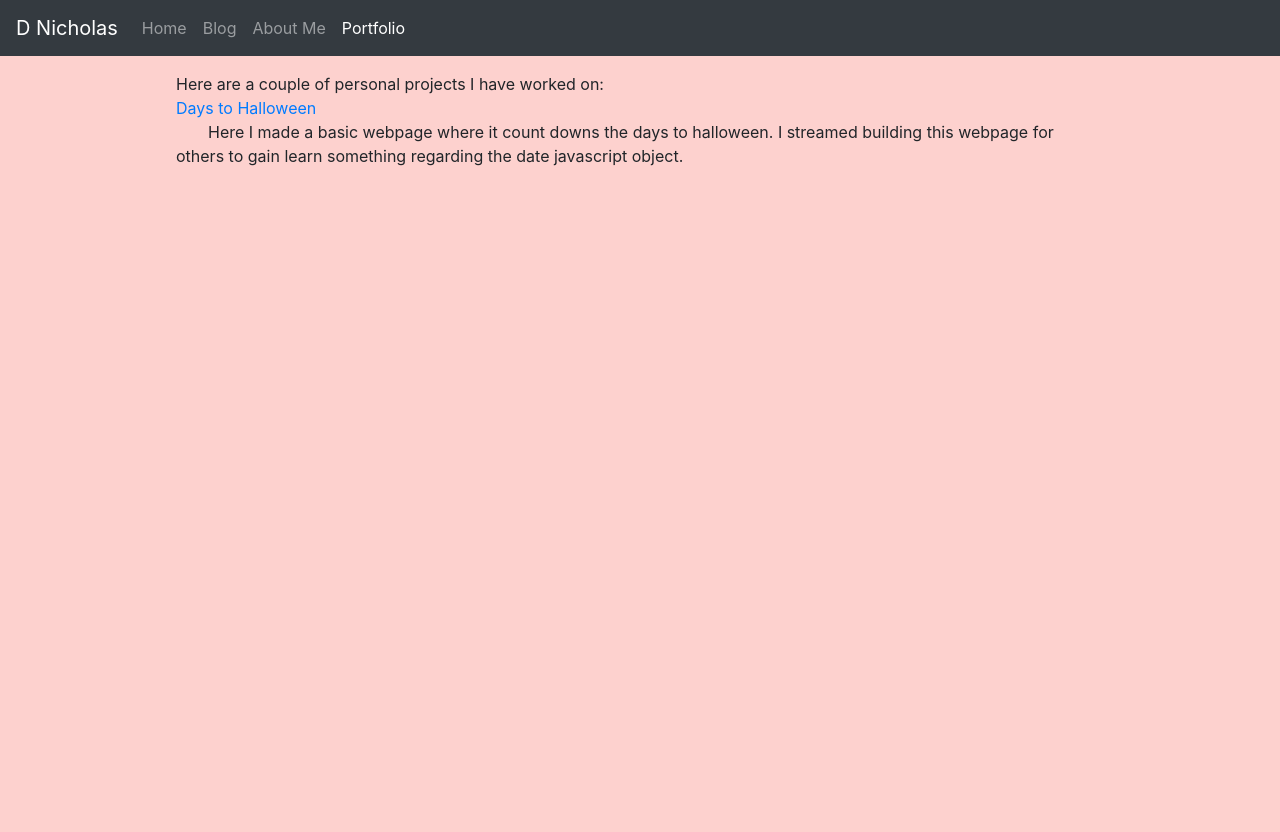
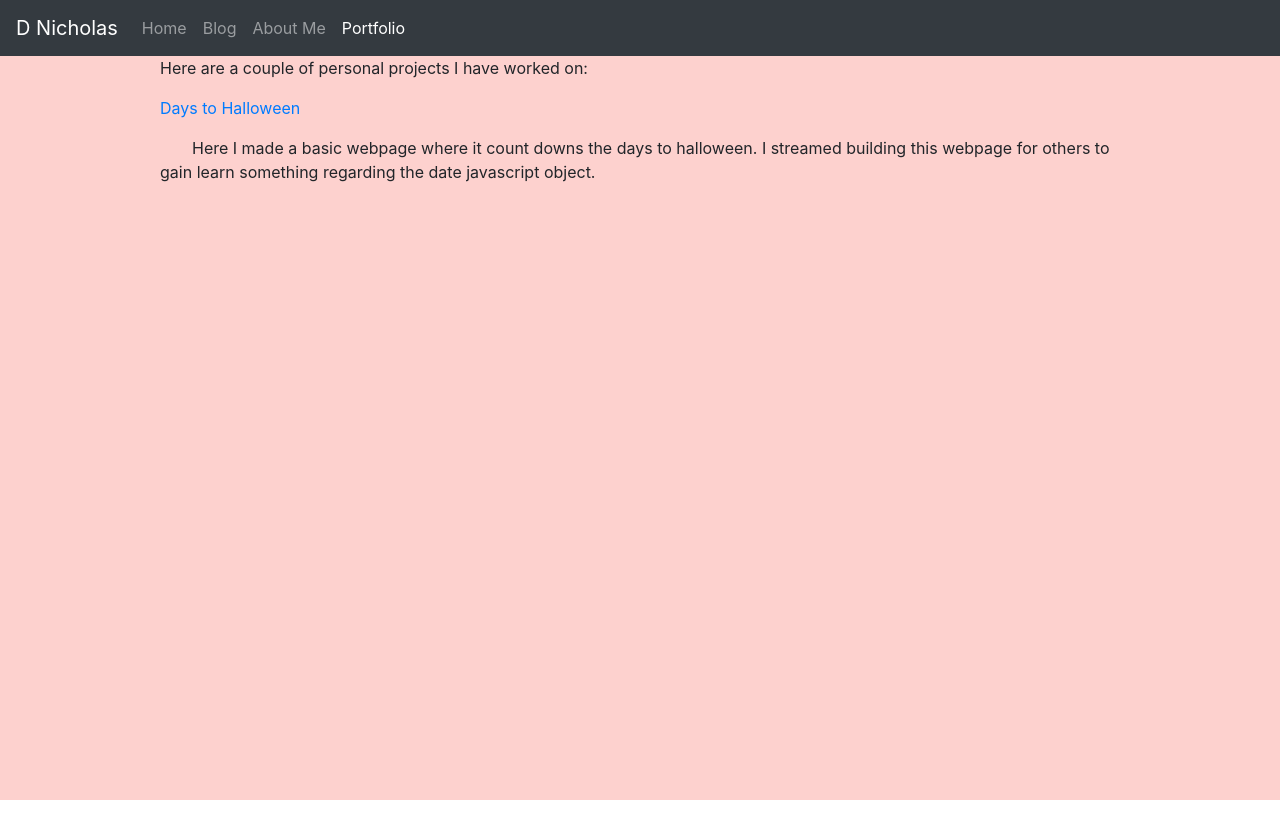
Before and after one commit to dead-alchemy/personal-site, a React (Create React App) app: page /portfolio in a window 1280 px wide. After the commit the page ends 800 px from the top, so only its background shows below. Built offline with nearby package versions, Linux system fonts and the light colour scheme.

Commit message:
css updates

```diff
--- a/src/components/pages/blog/blog.scss
+++ b/src/components/pages/blog/blog.scss
@@ -1,12 +1,10 @@
 @import "scss/colors.scss";
 
-body {
-	background-color: $color-2-1;
-}
 .blog_container {
 	height: calc(100vh - 56px);
 	overflow-y: auto;
 	line-height: 1.5rem;
+	background-color: $color-2-1;
 
 	.nav {
 		display: block;
--- a/src/components/pages/portfolio/portfolio.scss
+++ b/src/components/pages/portfolio/portfolio.scss
@@ -1,14 +1,15 @@
 @import "scss/colors.scss";
 
-body {
-	background-color: $color-3-0;
-}
 .portfolio_container {
 	height: calc(100vh - 56px);
 	overflow-y: auto;
 	line-height: 1.5rem;
-	padding: 2rem;
-	margin: 1rem;
+	padding: 2rem 4rem;
+	background-color: $color-3-0;
+
+	div {
+		margin: 1rem 0rem;
+	}
 }
 
 @media screen and (min-width: 1024px) {
```
